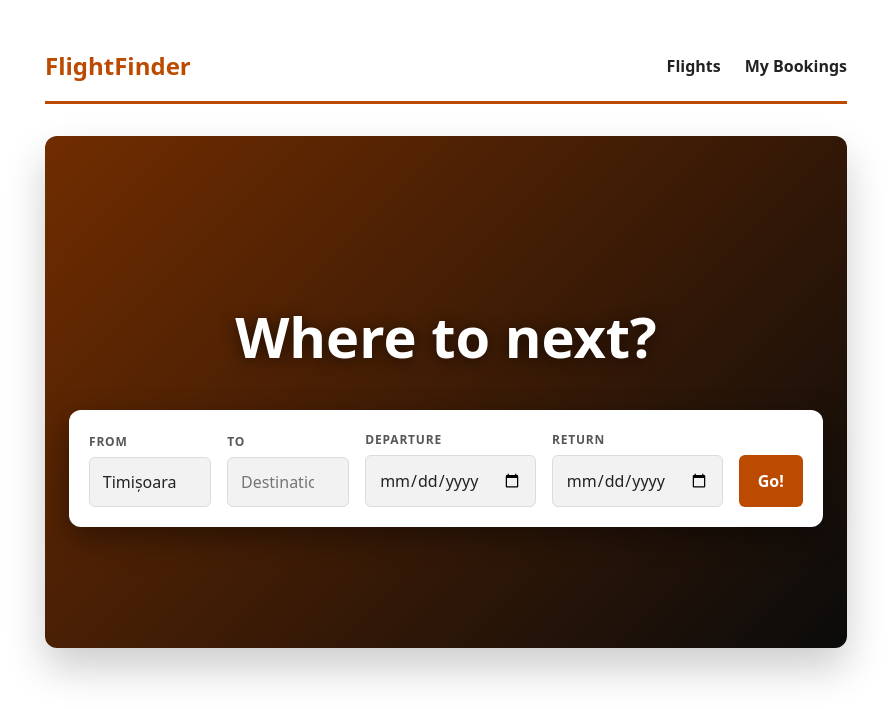
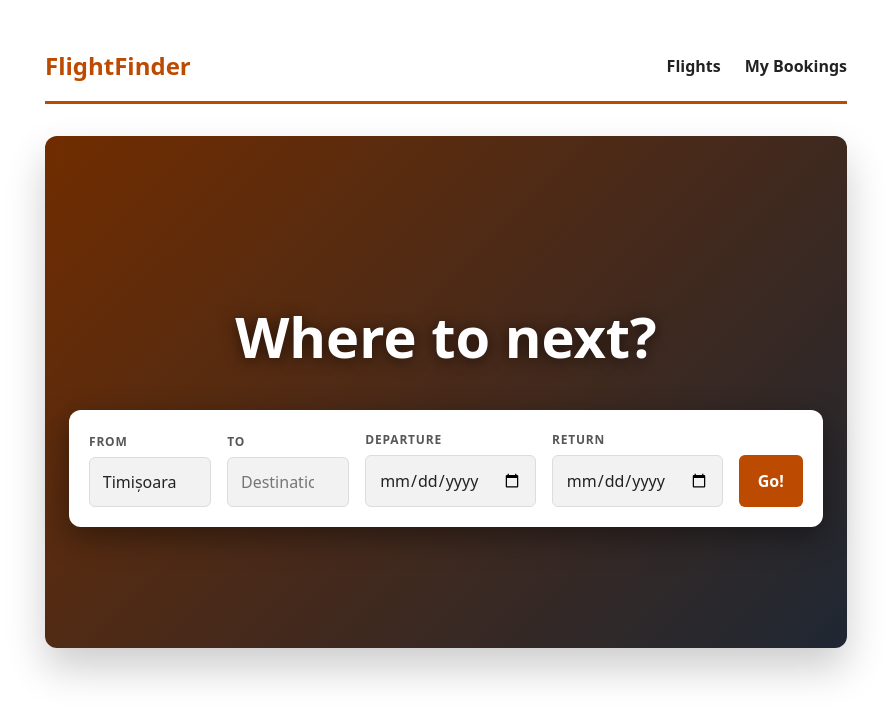
Before and after one commit to dreiv/html-structure, a website: page public/flights.html in a window 1280 px wide. Shown: the top 709 px of the page, without its empty margins (194-1085 px from the left). Drawn offline with Linux system fonts and the light colour scheme.

Commit message:
update hero gradient

```diff
--- a/public/flights.html
+++ b/public/flights.html
@@ -19,7 +19,7 @@
         align-items: center;
         background:
           linear-gradient(rgba(0, 0, 0, 0.4), rgba(0, 0, 0, 0.4)),
-          linear-gradient(135deg, var(--accent) 0%, #121212 100%);
+          linear-gradient(135deg, var(--accent) 0%, #334155 100%);
         border-radius: 12px;
         padding: 4rem 1.5rem;
         color: white;
```
